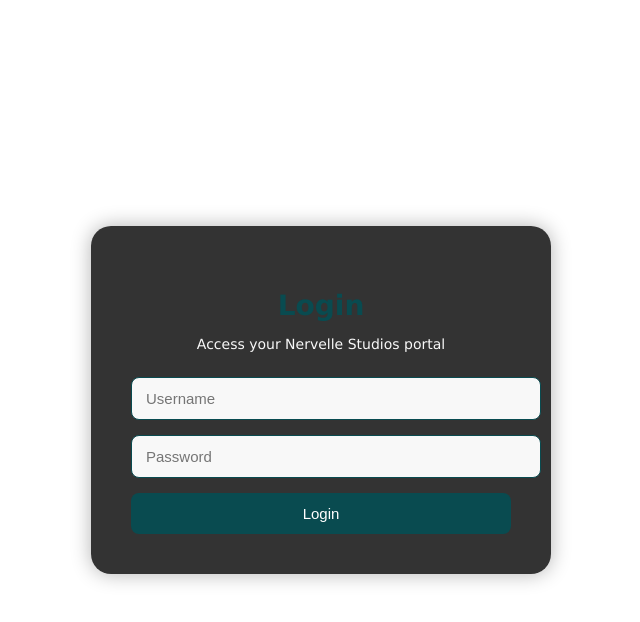
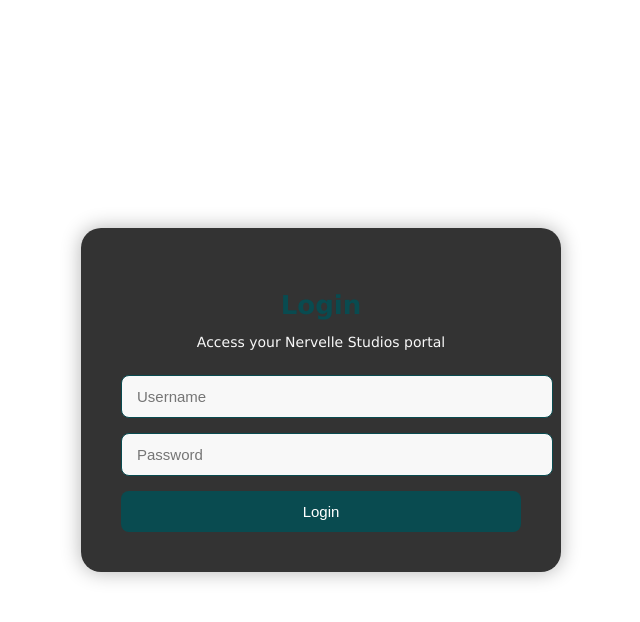
Before and after one commit to nervelle-studios/site, a Flask app: page /login in a window 1280 px wide. Shown: the top 622 px of the page, without its empty margins (319-959 px from the left). Run offline with Flask 3, Linux system fonts and the light colour scheme.

Commit message:
Refactor login.html styles and input fields

```diff
--- a/templates/login.html
+++ b/templates/login.html
@@ -17,37 +17,37 @@
   }
 
   .contact-us-section {
+    text-align: center;
     background: rgba(16, 16, 16, 0.85);
     padding: 40px;
     border-radius: 20px;
     box-shadow: 0 0 20px rgba(0,0,0,0.3);
-    max-width: 380px;
     width: 90%;
-    text-align: center;
+    max-width: 400px;
   }
 
-  .contact-us-section h2 {
+  h2 {
     color: #094b50;
-    font-size: 28px;
+    font-size: 26px;
     margin-bottom: 10px;
   }
 
-  .contact-us-section p {
+  p {
     color: #f8f8f8;
+    margin-bottom: 25px;
     font-size: 14px;
-    margin-bottom: 25px;
   }
 
   .form-input {
     width: 100%;
-    padding: 12px 14px;
+    padding: 12px 15px;
     margin-bottom: 15px;
     border: 1px solid #094b50;
     border-radius: 8px;
+    background: #f8f8f8;
+    color: #101010;
     font-size: 15px;
     outline: none;
-    background: #f8f8f8;
-    color: #101010;
   }
 
   .form-input:focus {
@@ -55,15 +55,15 @@
   }
 
   .submit-btn {
+    width: 100%;
     background: #094b50;
     color: #fff;
     border: none;
-    padding: 12px 20px;
+    padding: 12px;
+    border-radius: 8px;
     font-size: 15px;
-    border-radius: 8px;
     cursor: pointer;
-    transition: background 0.3s ease;
-    width: 100%;
+    transition: background 0.3s;
   }
 
   .submit-btn:hover {
@@ -71,12 +71,7 @@
   }
 
   @media (max-width: 600px) {
-    .contact-us-section {
-      padding: 30px 20px;
-    }
-    .contact-us-section h2 {
-      font-size: 24px;
-    }
+    .contact-us-section { padding: 30px 20px; }
   }
 </style>
 </head>
@@ -86,8 +81,8 @@
     <p>Access your Nervelle Studios portal</p>
 
     <form method="POST" action="/login">
-      <input type="text" name="username" class="form-input" placeholder="Username" required>
-      <input type="password" name="password" class="form-input" placeholder="Password" required>
+      <input type="text" class="form-input" name="username" placeholder="Username" required>
+      <input type="password" class="form-input" name="password" placeholder="Password" required>
       <button type="submit" class="submit-btn">Login</button>
     </form>
   </div>
```
